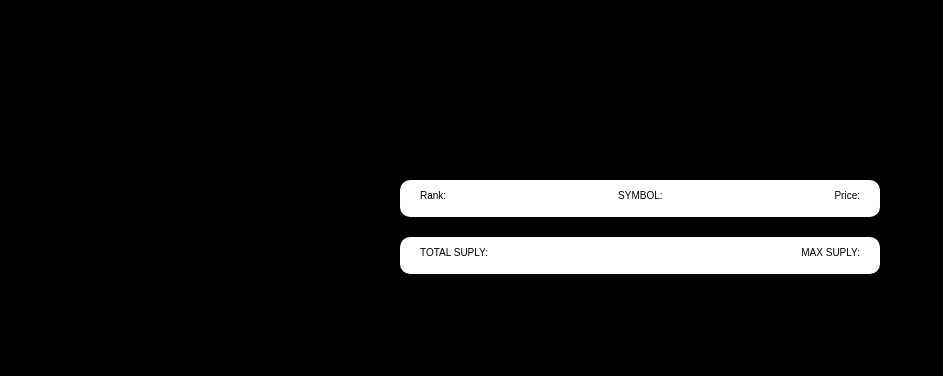
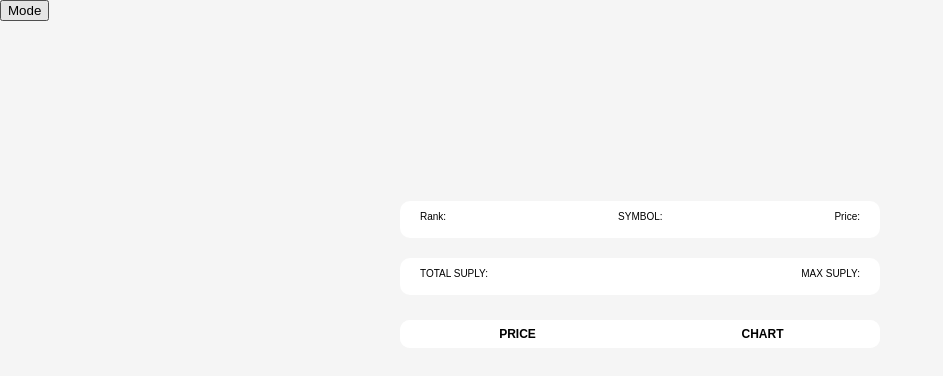
Before and after one commit to rlaclghks123/react-masterClass, a React (Create React App) app: page /1 in a window 1280 px wide. Shown: the top 376 px of the page, without its empty margins (0-943 px from the left). Built offline with nearby package versions, Linux system fonts and the light colour scheme; no server answers.

Commit message:
darkmode-toggle

```diff
--- a/src/App.tsx
+++ b/src/App.tsx
@@ -2,6 +2,7 @@ import Router from "./Router";
 import { createGlobalStyle, ThemeProvider } from "styled-components";
 import { ReactQueryDevtools } from "react-query/devtools";
 import { darkTheme, lightTheme } from "./theme";
+import { useState } from "react";
 
 const GlobalStyle = createGlobalStyle`
 @import url('https://fonts.googleapis.com/css2?family=Source+Sans+Pro:wght@300&family=Vollkorn&display=swap');
@@ -66,10 +67,15 @@ a{
 `;
 
 function App() {
+  const [isDark, setIsDark] = useState(false);
+  const toggleMode = () => setIsDark((current) => !current);
+
   return (
     <>
-      <ThemeProvider theme={darkTheme}>
+      <ThemeProvider theme={isDark ? darkTheme : lightTheme}>
+        <button onClick={toggleMode}>Mode</button>
         <GlobalStyle />
+
         <Router />
         <ReactQueryDevtools initialIsOpen={true} />
       </ThemeProvider>
--- a/src/routes/Coin.tsx
+++ b/src/routes/Coin.tsx
@@ -59,7 +59,10 @@ const OverviewItem = styled.div`
 `;
 
 const Description = styled.p`
-    margin: 20px 0px`;
+    margin: 20px 0px;
+    color:${props => props.theme.textColor};
+    `;
+
 
 
 const Taps = styled.div`
@@ -67,14 +70,15 @@ const Taps = styled.div`
     grid-template-columns: 1fr 1fr;
     margin: 25px 0px;
     gap:10px;
-    background-color: ${prop => prop.theme.bgColor};
+    background-color: white;
+    border-radius: 10px;
 `;
 
 
 const Tap = styled.span<{ isActive: boolean }>`
 text-align: center;
 text-transform: uppercase;
-background-color: ${prop => prop.theme.bgColor};
+background-color: white;
 padding: 7px 0px;
 font-size: 12px;
 font-weight: 700;
--- a/src/routes/Price.tsx
+++ b/src/routes/Price.tsx
@@ -64,8 +64,7 @@ const OverviewItem = styled.div`
 `;
 
 const ItemName = styled.div`
-background-color: ${prop => prop.theme.bgColor};
-color:white;
+color:black;
 display: flex;
 justify-content: center;
 align-items: center;
```
